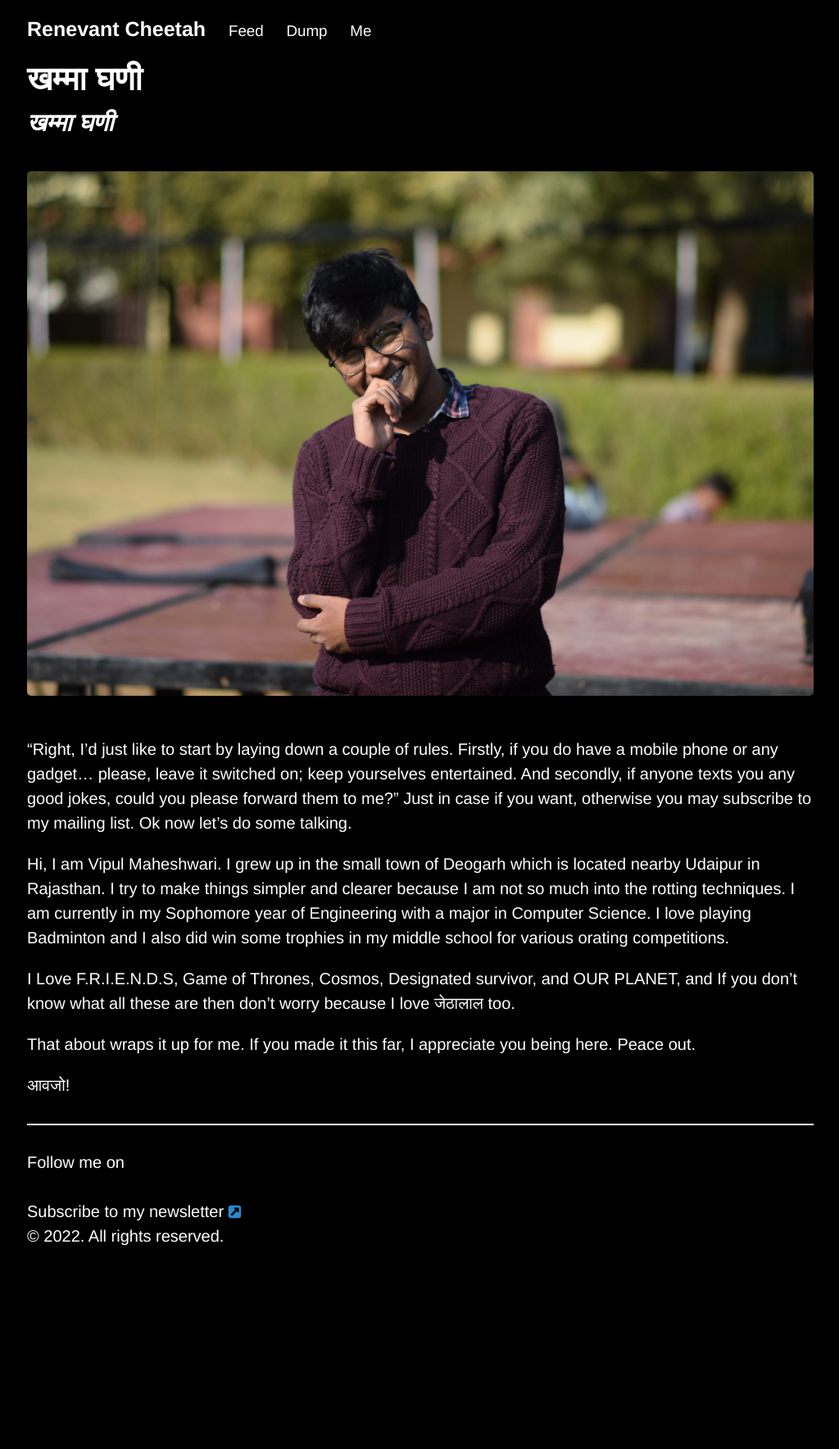
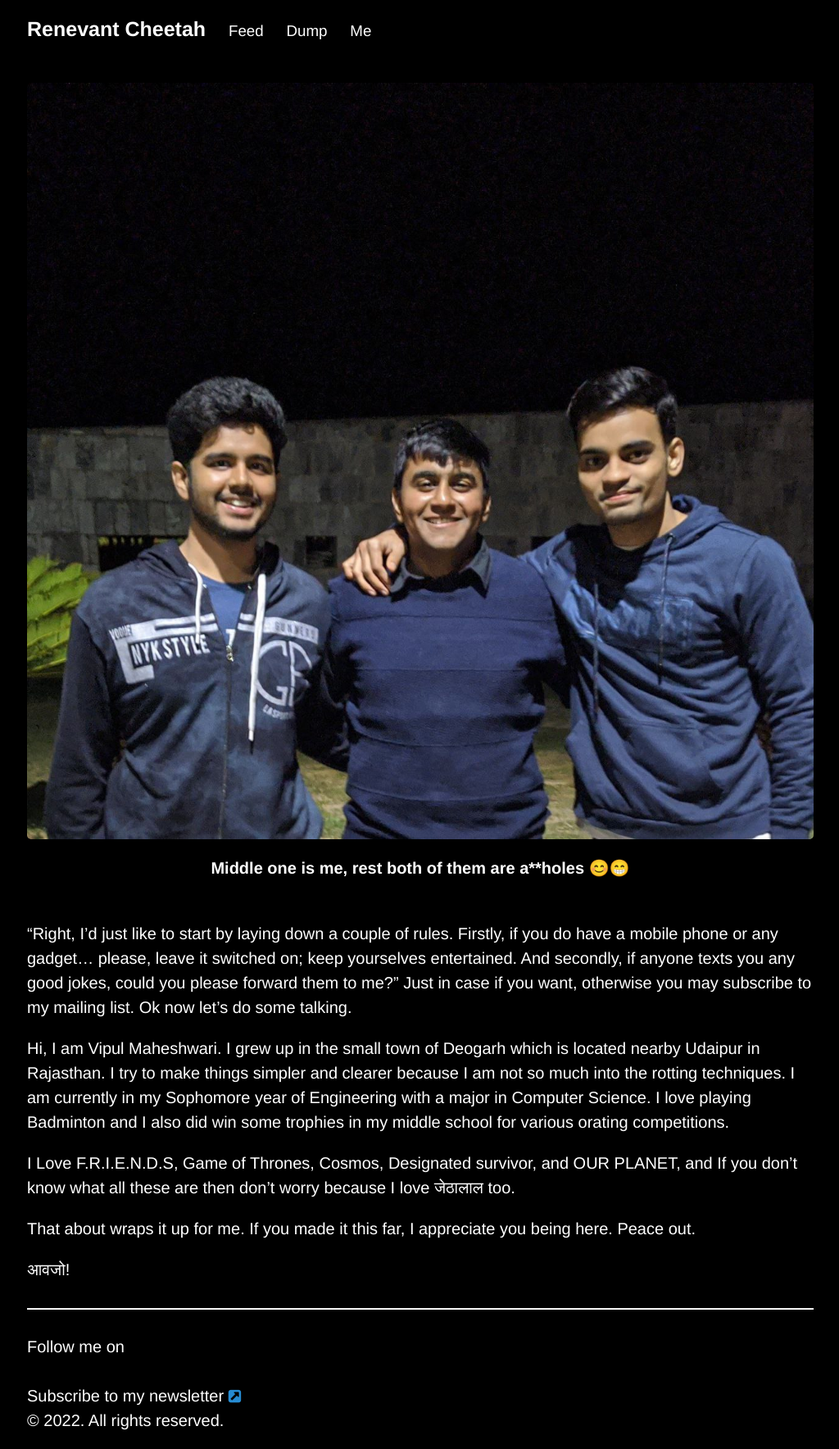
Before and after one commit to renevantcheetah/renevantcheetah.github.io, a Jekyll site: the page built from me.md, in a window 1280 px wide. Shown: the whole page at 82% size, without its empty margins (127-1151 px from the left). Built offline with Jekyll 4.4.1, drawn with Linux system fonts in a browser that asks for light colours; comment, search, counter and statistics services are not loaded; our own code applies the rules of GitHub Pages for plain Markdown files; before the commit the page ends 1543 px from its top, so only the background shows below that.

Commit message:
added new image for about page

```diff
--- a/_drafts/2022-07-13-romanticism-and-consumerism.markdown
+++ b/_drafts/2022-07-13-romanticism-and-consumerism.markdown
@@ -6,4 +6,6 @@ categories: Culture
 permalink: /:categories/:title
 ---
 
-Romanticism tells us that in order to make the most of our human potential we must have as many different experiences as we can. That is
+![consumerism](/assets/posts_images/consumerism.png)
+
+Romanticism tells us that in order to make the most of our human potential we must have as many different experiences as we can.
--- a/me.md
+++ b/me.md
@@ -3,10 +3,9 @@ layout: page
 title:
 ---
 
-## खम्मा घणी
-
 &nbsp;
-![About](/assets/About.JPG)
+![About](/assets/me2.jpg)
+<figcaption align = "center"><b>Middle one is me, rest both of them are a**holes 😊😁</b></figcaption>
 &nbsp;
 
 “Right, I’d just like to start by laying down a couple of rules. Firstly, if you do have a mobile phone or any gadget… please, leave it switched on; keep yourselves entertained. And secondly, if anyone texts you any good jokes, could you please forward them to me?” Just in case if you want, otherwise you may subscribe to my mailing list. Ok now let's do some talking.
```
Also changed, not shown: assets/me.jpg (added), assets/me2.jpg (added), assets/posts_images/consumerism.png (added).
